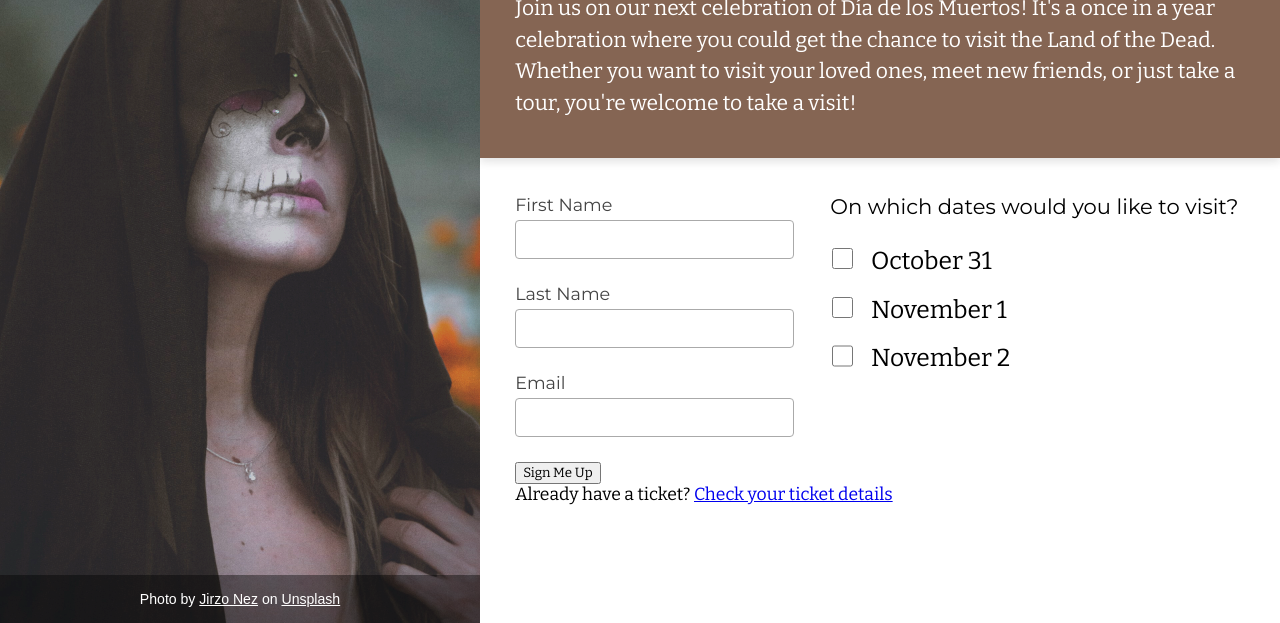
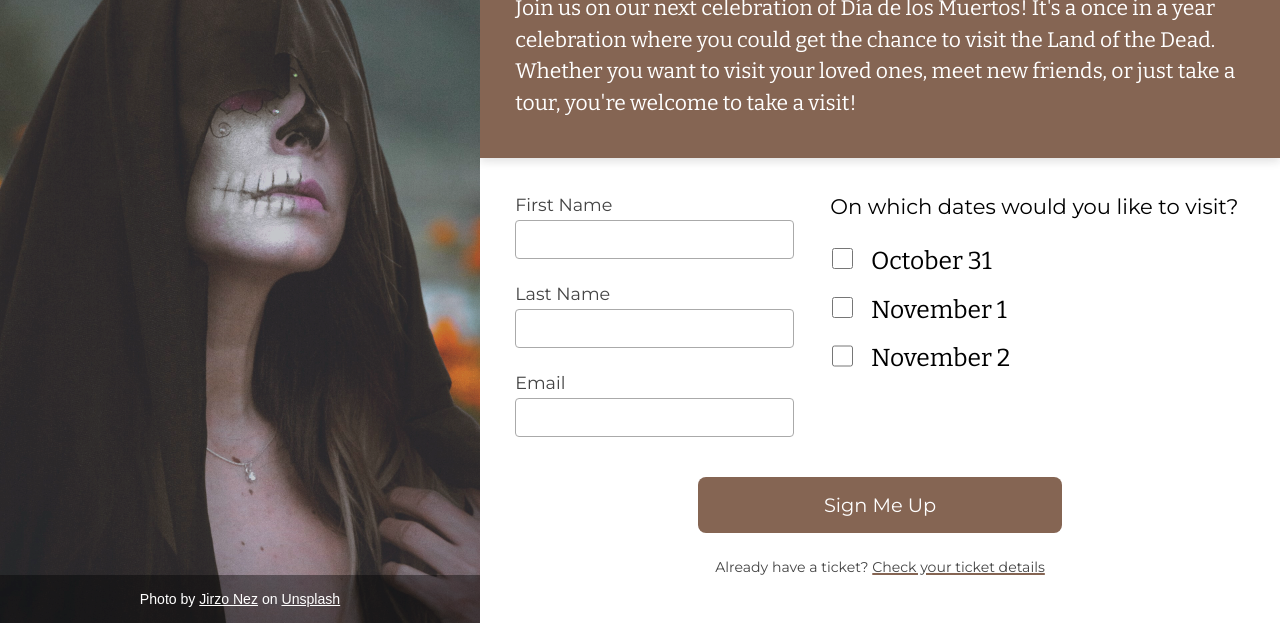
Before and after one commit to SaiKiru/odin-sign-up-form, a plain HTML site: page index.html in a window 1280 px wide. Shown: the part 177-800 px from the top of the page. Drawn offline with nearby package versions, Linux system fonts and the light colour scheme.

Commit message:
Restyle form footer

```diff
--- a/styles.css
+++ b/styles.css
@@ -153,3 +153,35 @@ form {
 #form-body input[type="checkbox"]+label {
     font-size: 1.4rem;
 }
+
+#form-submit-button {
+    display: block;
+    width: max(360px, 50%);
+    padding: 16px;
+    margin-inline: auto;
+    margin-block: 16px;
+    border: none;
+    border-radius: 8px;
+    background-color: #856553;
+
+    color: white;
+    font-size: 1.1rem;
+    font-family: Montserrat;
+
+    cursor: pointer;
+}
+
+#form-footer>div {
+    margin-block: 1.4rem;
+    text-align: center;
+    font-family: Montserrat;
+    font-size: 0.8rem;
+    color: #444444
+}
+
+#form-footer>div a {
+    color: inherit;
+    font-family: inherit;
+    text-decoration-color: #856553;
+    text-decoration-thickness: 2px;
+}
```
